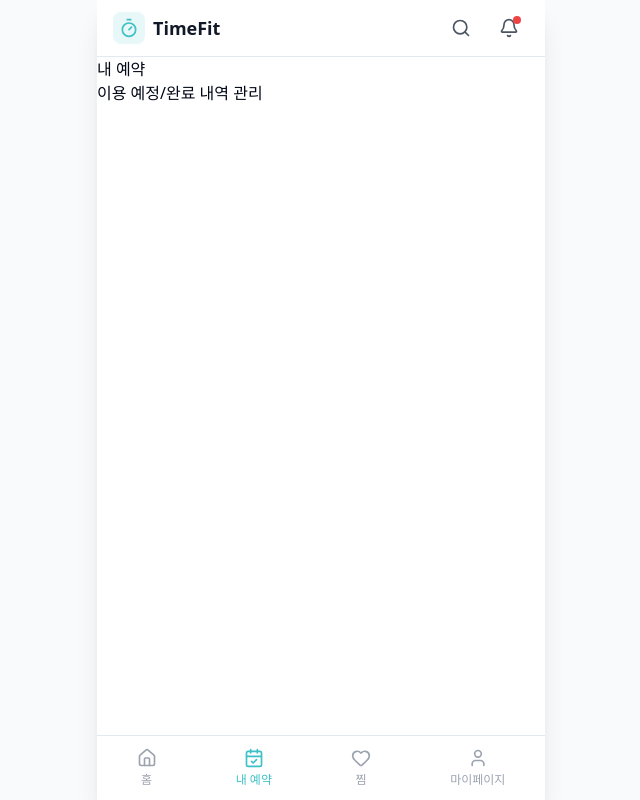
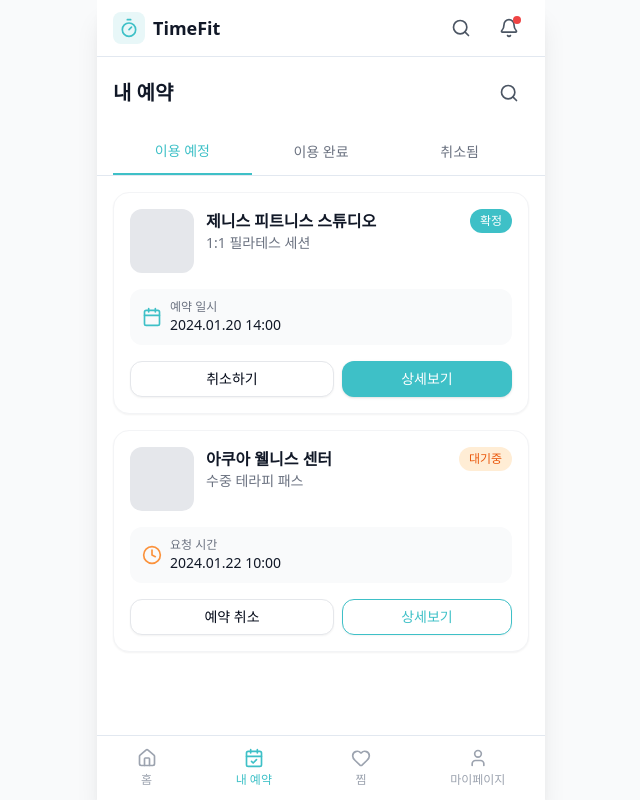
Before and after one commit to wooncloud/timefit, a Next.js app in the folder timefit-front/: page /bookings in a window 1280 px wide. Shown: the whole page, without its empty margins (319-959 px from the left). Built offline with nearby package versions, Linux system fonts and the light colour scheme.

Commit message:
feat: 내 예약 목록 페이지 구현

```diff
--- a/timefit-front/src/app/(customer)/bookings/page.tsx
+++ b/timefit-front/src/app/(customer)/bookings/page.tsx
@@ -1,8 +1,251 @@
+'use client';
+
+import { useState } from 'react';
+import Link from 'next/link';
+import { Search, Calendar, Clock, CheckCircle } from 'lucide-react';
+import { Button } from '@/components/ui/button';
+import { cn } from '@/lib/utils';
+
+type BookingStatus = 'confirmed' | 'pending' | 'completed' | 'cancelled';
+type TabType = 'upcoming' | 'completed' | 'cancelled';
+
+interface Booking {
+  id: string;
+  placeId: string;
+  placeName: string;
+  serviceName: string;
+  status: BookingStatus;
+  dateTime: string;
+  image?: string;
+}
+
+// 예약 더미 데이터
+const bookingsData: Booking[] = [
+  {
+    id: '1',
+    placeId: '1',
+    placeName: '제니스 피트니스 스튜디오',
+    serviceName: '1:1 필라테스 세션',
+    status: 'confirmed',
+    dateTime: '2024.01.20 14:00'
+  },
+  {
+    id: '2',
+    placeId: '2',
+    placeName: '아쿠아 웰니스 센터',
+    serviceName: '수중 테라피 패스',
+    status: 'pending',
+    dateTime: '2024.01.22 10:00'
+  },
+  {
+    id: '3',
+    placeId: '3',
+    placeName: '아이언 피스트 복싱',
+    serviceName: 'HIIT 복싱 클래스',
+    status: 'completed',
+    dateTime: '2024.01.15 18:30'
+  },
+  {
+    id: '4',
+    placeId: '4',
+    placeName: '럭스 스파 리트릿',
+    serviceName: '딥티슈 마사지',
+    status: 'cancelled',
+    dateTime: '2024.01.10 16:00'
+  }
+];
+
+const statusConfig = {
+  confirmed: {
+    label: '확정',
+    color: 'bg-[#3ec0c7] text-white'
+  },
+  pending: {
+    label: '대기중',
+    color: 'bg-orange-100 text-orange-600'
+  },
+  completed: {
+    label: '이용완료',
+    color: 'bg-gray-100 text-gray-600'
+  },
+  cancelled: {
+    label: '취소됨',
+    color: 'bg-red-100 text-red-600'
+  }
+};
+
 export default function BookingsPage() {
+  const [activeTab, setActiveTab] = useState<TabType>('upcoming');
+
+  const getFilteredBookings = () => {
+    switch (activeTab) {
+      case 'upcoming':
+        return bookingsData.filter((b) => b.status === 'confirmed' || b.status === 'pending');
+      case 'completed':
+        return bookingsData.filter((b) => b.status === 'completed');
+      case 'cancelled':
+        return bookingsData.filter((b) => b.status === 'cancelled');
+      default:
+        return [];
+    }
+  };
+
+  const filteredBookings = getFilteredBookings();
+
   return (
-    <div>
-      <h1>내 예약</h1>
-      <p>이용 예정/완료 내역 관리</p>
+    <div className="flex flex-col bg-white">
+      {/* 헤더 */}
+      <div className="flex items-center justify-between px-4 py-4">
+        <h1 className="text-xl font-bold text-gray-900">내 예약</h1>
+        <button className="flex h-10 w-10 items-center justify-center">
+          <Search className="h-5 w-5 text-gray-600" />
+        </button>
+      </div>
+
+      {/* 탭 */}
+      <div className="border-b px-4">
+        <div className="flex">
+          {[
+            { id: 'upcoming', label: '이용 예정' },
+            { id: 'completed', label: '이용 완료' },
+            { id: 'cancelled', label: '취소됨' }
+          ].map((tab) => (
+            <button
+              key={tab.id}
+              onClick={() => setActiveTab(tab.id as TabType)}
+              className={cn(
+                'flex-1 py-3 text-sm font-medium transition-colors',
+                activeTab === tab.id
+                  ? 'border-b-2 border-[#3ec0c7] text-[#3ec0c7]'
+                  : 'text-gray-500'
+              )}
+            >
+              {tab.label}
+            </button>
+          ))}
+        </div>
+      </div>
+
+      {/* 예약 리스트 */}
+      <div className="flex-1 px-4 py-4">
+        {filteredBookings.length > 0 ? (
+          <div className="space-y-4">
+            {filteredBookings.map((booking) => (
+              <div
+                key={booking.id}
+                className="rounded-2xl border border-gray-100 bg-white p-4 shadow-sm"
+              >
+                {/* 상단: 업체 정보 */}
+                <div className="flex gap-3">
+                  <div className="h-16 w-16 flex-shrink-0 rounded-xl bg-gray-200" />
+                  <div className="flex-1">
+                    <div className="flex items-start justify-between">
+                      <div>
+                        <h3 className="font-semibold text-gray-900">{booking.placeName}</h3>
+                        <p className="text-sm text-gray-500">{booking.serviceName}</p>
+                      </div>
+                      <span
+                        className={cn(
+                          'rounded-full px-2.5 py-1 text-xs font-medium',
+                          statusConfig[booking.status].color
+                        )}
+                      >
+                        {statusConfig[booking.status].label}
+                      </span>
+                    </div>
+                  </div>
+                </div>
+
+                {/* 날짜/시간 정보 */}
+                <div className="mt-4 flex items-center gap-2 rounded-xl bg-gray-50 px-3 py-2.5">
+                  {booking.status === 'completed' ? (
+                    <CheckCircle className="h-5 w-5 text-gray-400" />
+                  ) : booking.status === 'pending' ? (
+                    <Clock className="h-5 w-5 text-orange-400" />
+                  ) : (
+                    <Calendar className="h-5 w-5 text-[#3ec0c7]" />
+                  )}
+                  <div>
+                    <p className="text-xs text-gray-500">
+                      {booking.status === 'completed'
+                        ? '이용 완료'
+                        : booking.status === 'pending'
+                          ? '요청 시간'
+                          : '예약 일시'}
+                    </p>
+                    <p className="text-sm font-medium text-gray-900">{booking.dateTime}</p>
+                  </div>
+                </div>
+
+                {/* 버튼 */}
+                <div className="mt-4 flex gap-2">
+                  {booking.status === 'confirmed' && (
+                    <>
+                      <Button
+                        variant="outline"
+                        className="flex-1 rounded-xl border-gray-200 text-sm font-medium"
+                      >
+                        취소하기
+                      </Button>
+                      <Link href={`/places/${booking.placeId}`} className="flex-1">
+                        <Button className="w-full rounded-xl bg-[#3ec0c7] text-sm font-medium text-white hover:bg-[#35adb3]">
+                          상세보기
+                        </Button>
+                      </Link>
+                    </>
+                  )}
+
+                  {booking.status === 'pending' && (
+                    <>
+                      <Button
+                        variant="outline"
+                        className="flex-1 rounded-xl border-gray-200 text-sm font-medium"
+                      >
+                        예약 취소
+                      </Button>
+                      <Link href={`/places/${booking.placeId}`} className="flex-1">
+                        <Button
+                          variant="outline"
+                          className="w-full rounded-xl border-[#3ec0c7] text-sm font-medium text-[#3ec0c7]"
+                        >
+                          상세보기
+                        </Button>
+                      </Link>
+                    </>
+                  )}
+
+                  {booking.status === 'completed' && (
+                    <Link href={`/places/${booking.placeId}`} className="flex-1">
+                      <Button
+                        variant="outline"
+                        className="w-full rounded-xl border-gray-200 text-sm font-medium"
+                      >
+                        상세보기
+                      </Button>
+                    </Link>
+                  )}
+
+                  {booking.status === 'cancelled' && (
+                    <Link href={`/places/${booking.placeId}`} className="flex-1">
+                      <Button
+                        variant="outline"
+                        className="w-full rounded-xl border-gray-200 text-sm font-medium"
+                      >
+                        다시 예약하기
+                      </Button>
+                    </Link>
+                  )}
+                </div>
+              </div>
+            ))}
+          </div>
+        ) : (
+          <div className="flex flex-col items-center justify-center py-16">
+            <Calendar className="h-12 w-12 text-gray-300" />
+            <p className="mt-4 text-gray-500">예약 내역이 없습니다</p>
+          </div>
+        )}
+      </div>
     </div>
   );
 }
```
